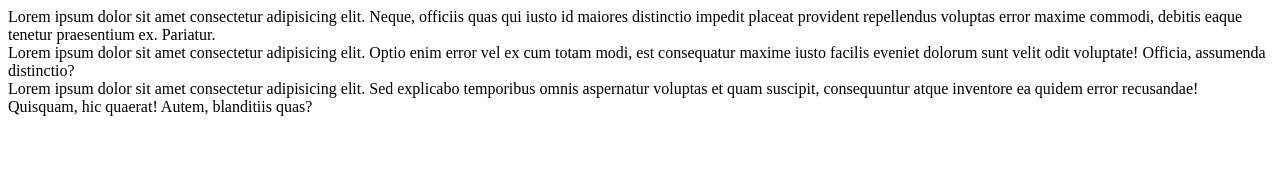
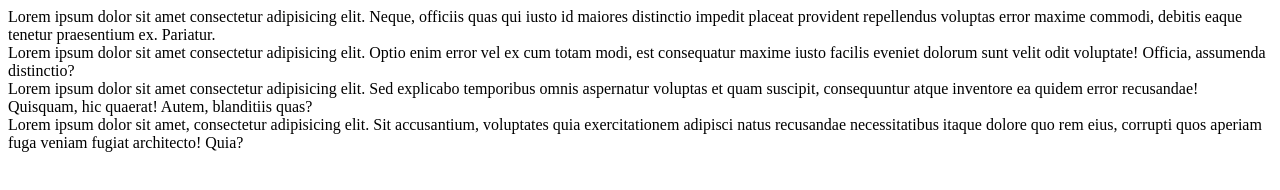
Before and after one commit to jolymmii/nurse, a plain HTML site: page index.html in a window 1280 px wide. Drawn offline with Linux system fonts and the light colour scheme.

Commit message:
Обновил index.html

```diff
--- a/index.html
+++ b/index.html
@@ -21,6 +21,22 @@
             blanditiis quas?
         </span>
     </div>
+
+
+
+
+
+
+
+
+
+
+
+
+    <div><span><span>Lorem ipsum dolor sit amet, consectetur adipisicing elit. Sit accusantium, voluptates quia
+                exercitationem adipisci natus recusandae necessitatibus itaque dolore quo rem eius, corrupti quos
+                aperiam fuga veniam fugiat architecto! Quia?</span></span></div>
+    <!-- проверка кода для хаба -->
 </body>
 
 </html>
```
